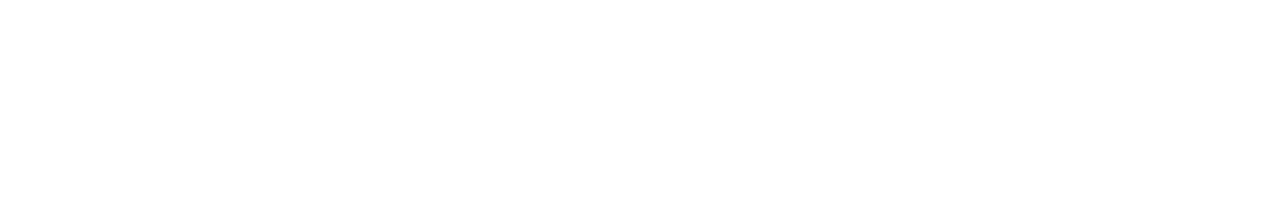
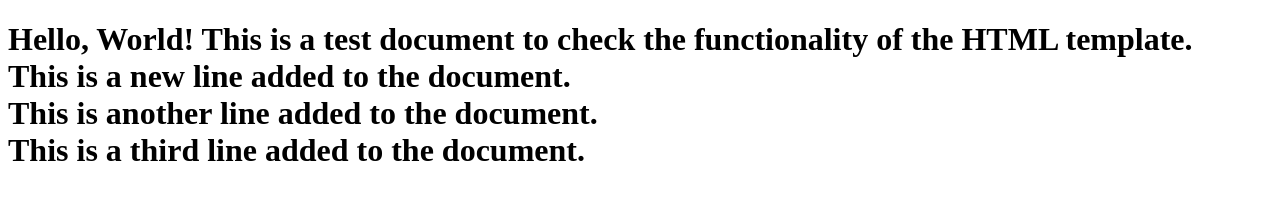
Before and after one commit to pkatsigiannis/Test-Git, a plain HTML site: page index.html in a window 1280 px wide. Drawn offline with Linux system fonts and the light colour scheme.

Commit message:
feat: add content

```diff
--- a/index.html
+++ b/index.html
@@ -6,6 +6,14 @@
     <title>Document</title>
 </head>
 <body>
-
+    <h1>
+        Hello, World! This is a test document to check the functionality of the HTML template.
+        <br>
+        This is a new line added to the document.
+        <br>
+        This is another line added to the document.
+        <br>
+        This is a third line added to the document.
+    </h1>
 </body>
 </html>
```
